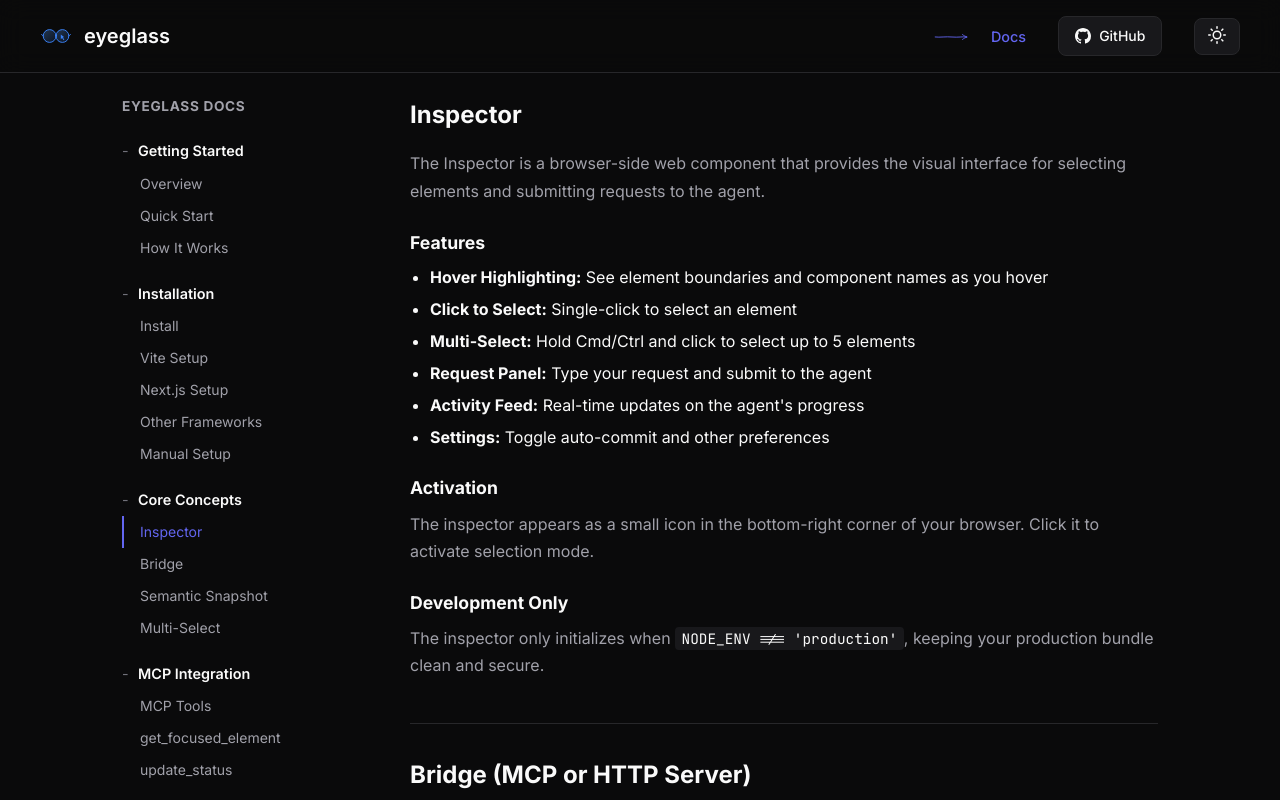
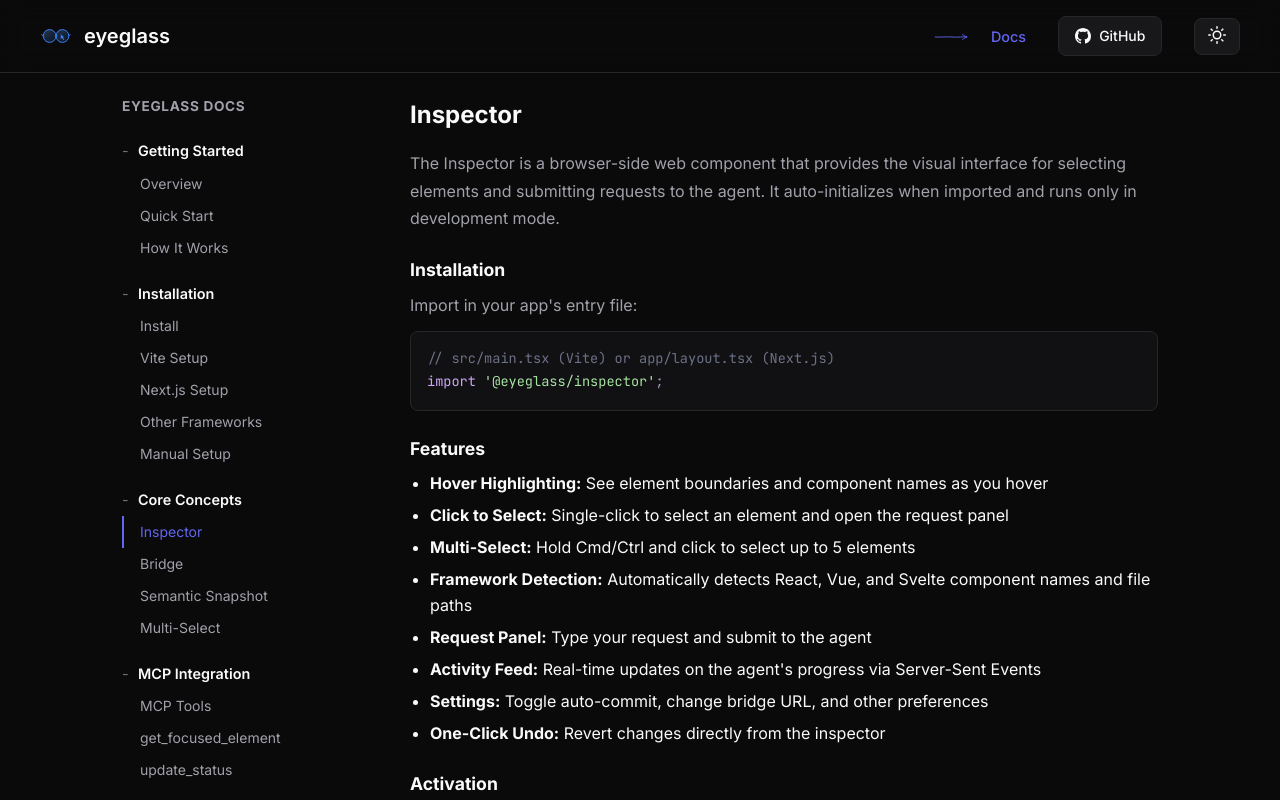
Before and after one commit to donutboyband/eyeglass_site, a React (Vite) app: page /docs/concepts in a window 1280 px wide. Shown: the top 800 px of the page. Built offline with nearby package versions, Linux system fonts and the light colour scheme.

Commit message:
[eyeglass:eyeglass-1770676365021-keds6qh] Done! Inspector docs verified and enhanced.

```diff
--- a/src/components/docs/pages/CoreConcepts.tsx
+++ b/src/components/docs/pages/CoreConcepts.tsx
@@ -61,28 +61,34 @@
     <>
       <section className="docs-section" id="inspector">
         <h2>Inspector</h2>
-        <p>The Inspector is a browser-side web component that provides the visual interface for selecting elements and submitting requests to the agent.</p>
+        <p>The Inspector is a browser-side web component that provides the visual interface for selecting elements and submitting requests to the agent. It auto-initializes when imported and runs only in development mode.</p>
+
+        <h3>Installation</h3>
+        <p>Import in your app's entry file:</p>
+        <CodeBlock code={`// src/main.tsx (Vite) or app/layout.tsx (Next.js)\nimport '@eyeglass/inspector';`} language="typescript" />
 
         <h3>Features</h3>
         <ul>
           <li><strong>Hover Highlighting:</strong> See element boundaries and component names as you hover</li>
-          <li><strong>Click to Select:</strong> Single-click to select an element</li>
+          <li><strong>Click to Select:</strong> Single-click to select an element and open the request panel</li>
           <li><strong>Multi-Select:</strong> Hold Cmd/Ctrl and click to select up to 5 elements</li>
+          <li><strong>Framework Detection:</strong> Automatically detects React, Vue, and Svelte component names and file paths</li>
           <li><strong>Request Panel:</strong> Type your request and submit to the agent</li>
-          <li><strong>Activity Feed:</strong> Real-time updates on the agent's progress</li>
-          <li><strong>Settings:</strong> Toggle auto-commit and other preferences</li>
+          <li><strong>Activity Feed:</strong> Real-time updates on the agent's progress via Server-Sent Events</li>
+          <li><strong>Settings:</strong> Toggle auto-commit, change bridge URL, and other preferences</li>
+          <li><strong>One-Click Undo:</strong> Revert changes directly from the inspector</li>
         </ul>
 
         <h3>Activation</h3>
-        <p>The inspector appears as a small icon in the bottom-right corner of your browser. Click it to activate selection mode.</p>
+        <p>The inspector appears as a small eyeglass icon in the bottom-right corner of your browser. Click it to activate selection mode. Once activated, your cursor changes to indicate inspector mode is active.</p>
 
         <h3>Development Only</h3>
-        <p>The inspector only initializes when <code>NODE_ENV !== 'production'</code>, keeping your production bundle clean and secure.</p>
+        <p>The inspector only initializes when <code>NODE_ENV !== 'production'</code> or <code>process.env.NODE_ENV !== 'production'</code>, keeping your production bundle clean and secure.</p>
       </section>
 
       <section className="docs-section" id="bridge">
         <h2>Bridge (MCP or HTTP Server)</h2>
-        <p>The Bridge connects your browser to AI coding agents. It can run as an MCP (Model Context Protocol) server for agents like the agent Code, or as an HTTP server for agents like Codex and Copilot.</p>
+        <p>The Bridge connects your browser to AI coding agents. It can run as an MCP (Model Context Protocol) server for agents like Claude Code, or as an HTTP server for agents like Codex.</p>
 
         <h3>What It Does</h3>
         <ul>
```
Also changed, not shown: 1 other file (tests, documents, lock files or other folders).
